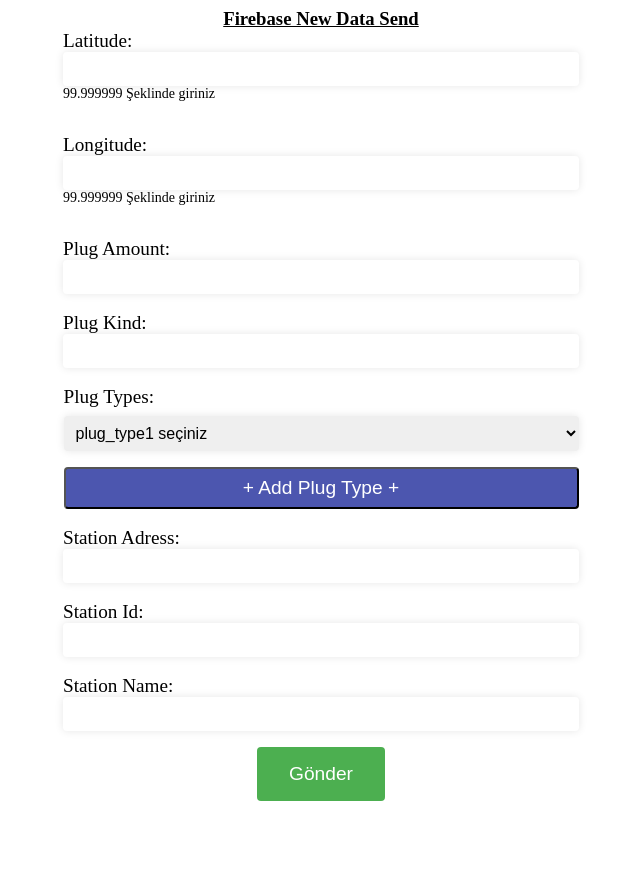
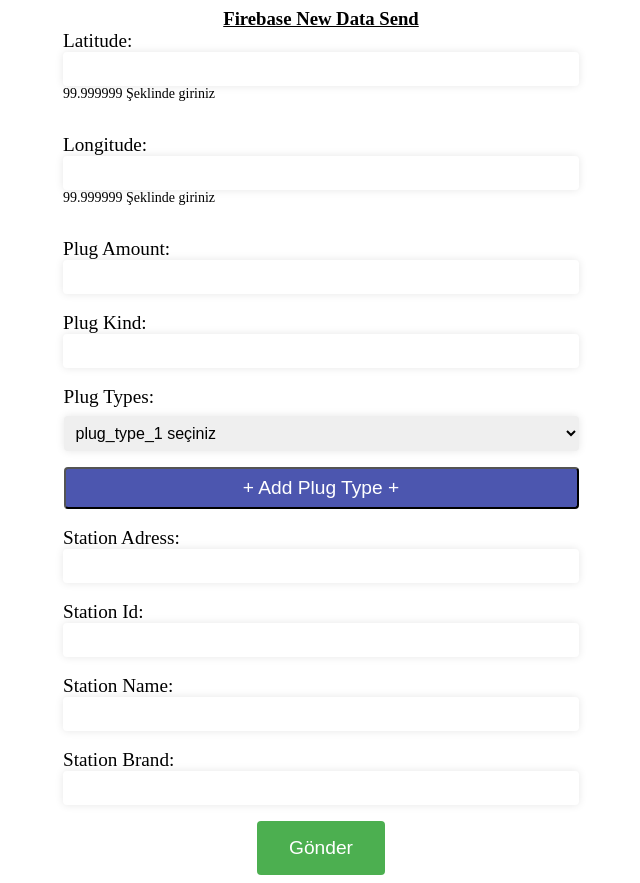
Before and after one commit to dincerulker/firebasepush, a React (Create React App) app: page / in a window 1280 px wide. Shown: the whole page, without its empty margins (319-959 px from the left). Before the commit the page ends 809 px from the top, so only its background shows below. Built offline with nearby package versions, Linux system fonts and the light colour scheme.

Commit message:
updated for chargia firebase

```diff
--- a/src/App.js
+++ b/src/App.js
@@ -29,11 +29,12 @@
   const [station_address, setStationAdress] = useState('');
   const [station_id, setStationId] = useState('');
   const [station_name, setStationName] = useState('');
+  const [station_brands, setStationBrands] = useState('');
 
   const handleSubmit = (e) => {
     e.preventDefault();
     const plugTypesObject = plug_types.reduce((obj, value, index) => {
-      obj[`plug_type${index + 1}`] = value;
+      obj[`plug_type_${index + 1}`] = value;
       return obj;
     }, {});
 
@@ -47,6 +48,7 @@
       station_address: station_address,
       station_id: parseInt(station_id),
       station_name: station_name,
+      station_brands: station_brands,
     };
 
     const locationsRef = db.ref('locations');
@@ -72,6 +74,7 @@
     setStationId('');
     setStationName('');
     handlePlugTypeChange("");
+    setStationBrands("");
   };
   const addPlugTypeInput = () => {
     setPlugTypes(prevState => [...prevState, ""]);
@@ -115,7 +118,7 @@
         <label>
           Plug Types:
           <select value={plug_types[0]} onChange={(e) => handlePlugTypeChange(0, e.target.value)} required>
-            <option value="" selected>plug_type1 seçiniz</option>
+            <option value="" selected>plug_type_1 seçiniz</option>
             <option value="Type 2">Type 2</option>
             <option value="CHAdeMO">CHAdeMO</option>
             <option value="CCS/SAE">CCS/SAE</option>
@@ -124,7 +127,7 @@
           </select>
           {plug_types.slice(1).map((value, index) => (
             <select key={index + 1} value={value} onChange={(e) => handlePlugTypeChange(index + 1, e.target.value)}>
-              <option value="" selected>{`plug_type${index + 2}`} seçiniz</option>
+              <option value="" selected>{`plug_type_${index + 2}`} seçiniz</option>
               <option value="Type 2">Type 2</option>
               <option value="CHAdeMO">CHAdeMO</option>
               <option value="CCS/SAE">CCS/SAE</option>
@@ -149,6 +152,11 @@
           Station Name:
           <input type="text" value={station_name} onChange={(e) => setStationName(e.target.value)} required />
         </label>
+        <br />
+        <label>
+          Station Brand:
+          <input type="text" value={station_brands} onChange={(e) => setStationBrands(e.target.value)} required />
+        </label>
         <button type="submit">Gönder</button>
       </form>
     </div>
```
